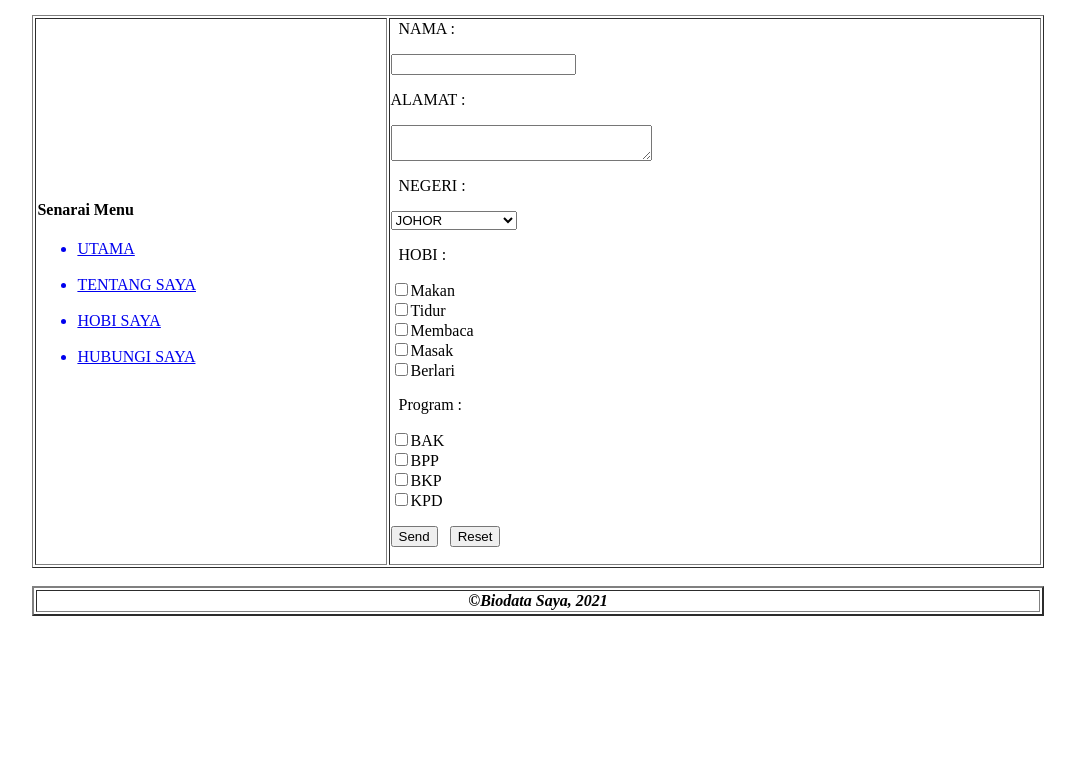
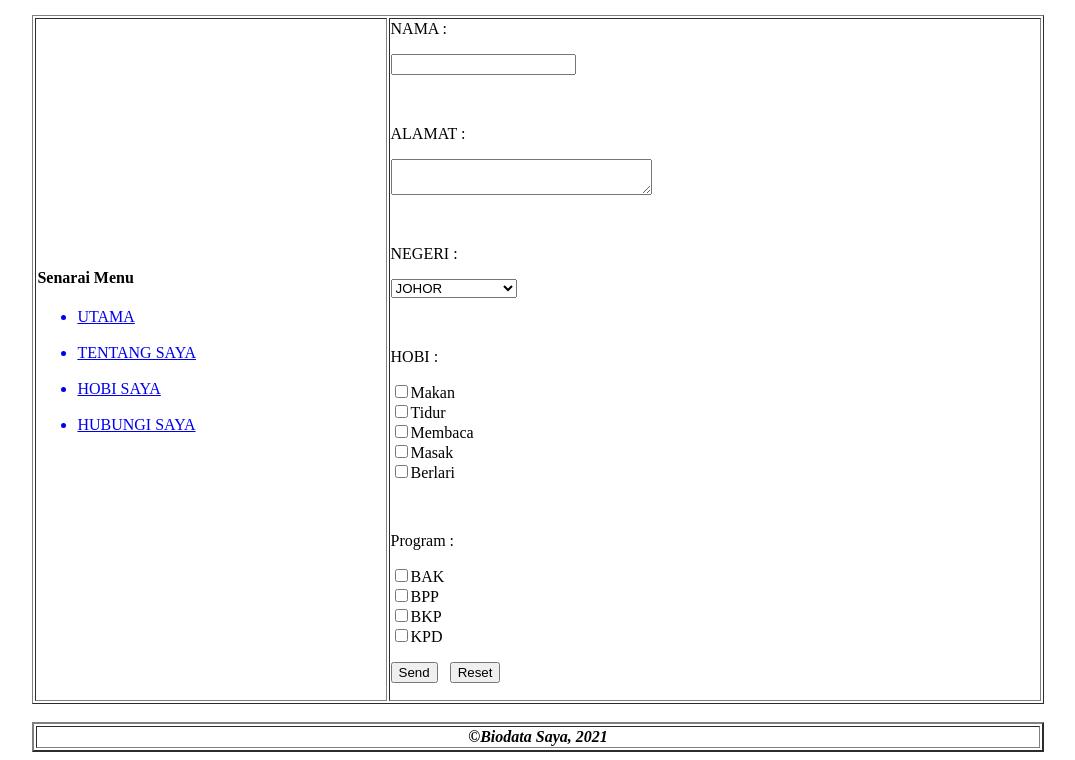
Before and after one commit to fxzhurin/KPD1023-Penilaian-Prestasi-K3, a plain HTML site: page index.html in a window 1280 px wide. Shown: the part 171-931 px from the top of the page, without its empty margins (102-1177 px from the left). Before the commit the page ends 800 px from the top, so only its background shows below. Drawn offline with Linux system fonts and the light colour scheme.

Commit message:
Update index.html

```diff
--- a/index.html
+++ b/index.html
@@ -10,7 +10,7 @@
           <th width="30%">
             <img src="images/profil_header.jpg" style="width:100%">
           </th>
-          <th><i><h1>Biodata Saya<i></h1></th>
+          <th><i><h1>Biodata Saya</i></h1></th>
          </tr>
       </table>
 
@@ -32,13 +32,13 @@
           </td>
            <td width="75%">
              <form>
+               <p>NAMA :</p>
+                 <p><input type="text" cols"30" name="nama"></p>
                &nbsp;
-               NAMA :
-                 <p><input type="text" cols"30" name="nama"></p>
                <p>ALAMAT :</p>
                <p><textarea cols="30" rows"5" name="alamat"></textarea></p>
                &nbsp;
-               NEGERI :
+               <p>NEGERI :</p>
                <p><select name="negeri">
                             <option>JOHOR</option>
                             <option>KEDAH</option>
@@ -47,7 +47,7 @@
                             <option>SARAWAK</option>
                           </select></p>
                &nbsp;
-               HOBI :
+               <p>HOBI :</p>
                <p><input type="checkbox" name="hobi_1" value="Makan">Makan
                  <br>
                           <input type="checkbox" name="hobi_1" value="Tidur">Tidur
@@ -59,7 +59,7 @@
                           <input type="checkbox" name="hobi_1" value="Berlari">Berlari
                </p>
                &nbsp;
-               Program :
+               <p>Program :</p>
                <p><input type="checkbox" name="kursus_1" value="BAK">BAK
                  <br>
                           <input type="checkbox" name="kursus_1" value="BPP">BPP
```
